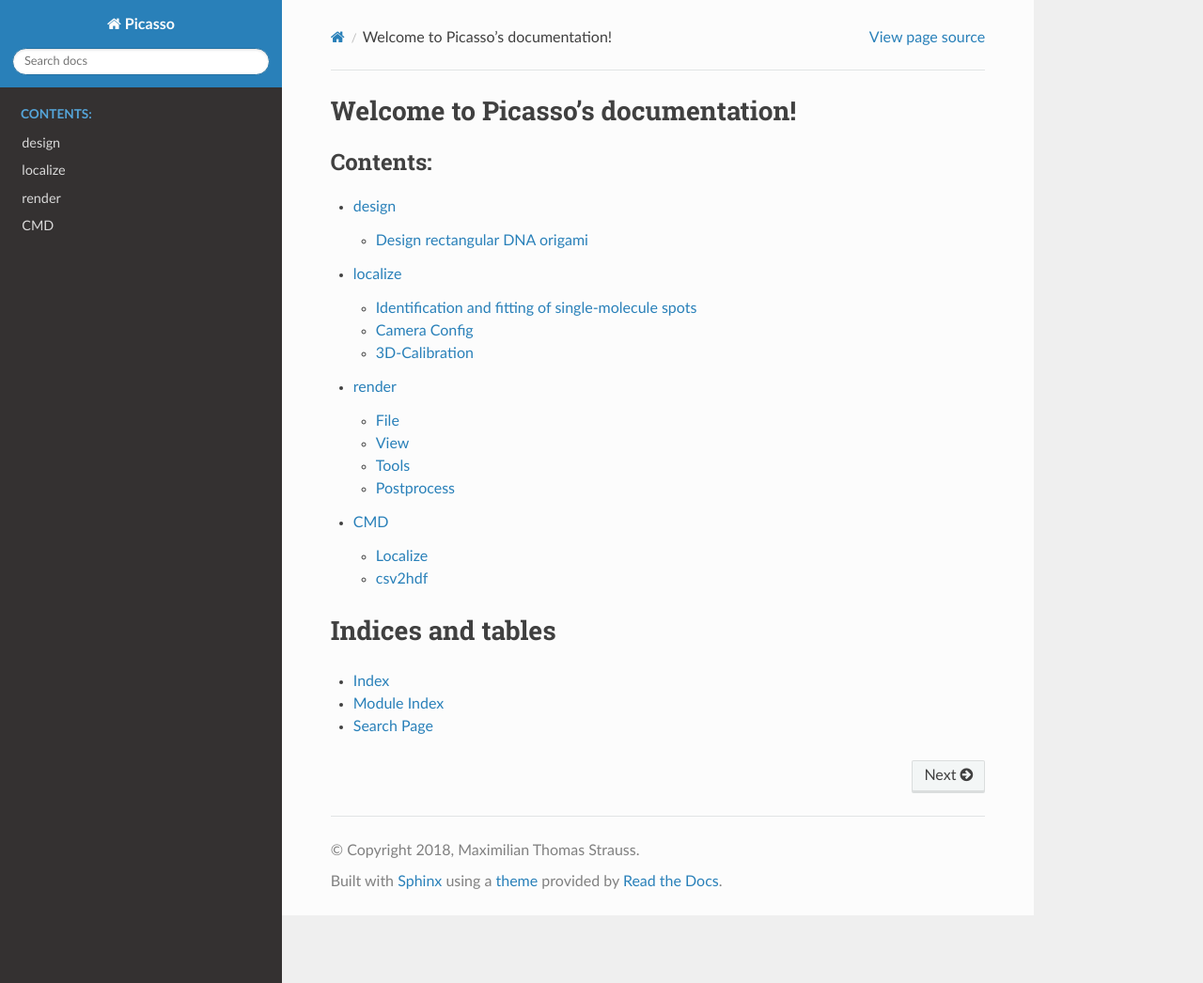
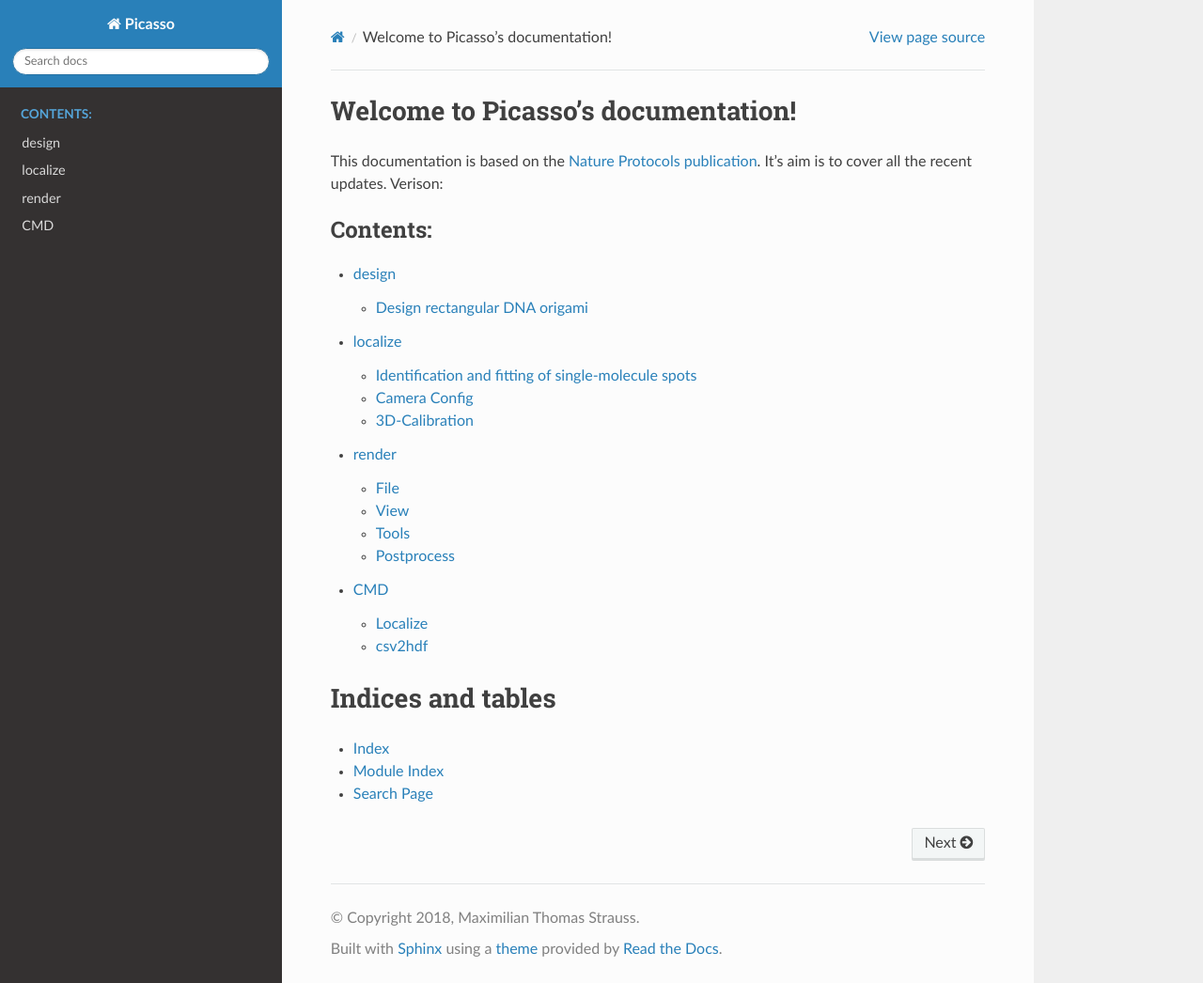
Before and after one commit to jungmannlab/picasso, a Sphinx documentation site: the page built from docs/index.rst, in a window 1280 px wide and 1046 px high. Shown: the whole window at 94% size. Built offline with Sphinx 7.4.7 and the Read the Docs theme 2.0.0, drawn with Linux system fonts in a browser that asks for light colours; pages that are not in the unit, such as notebooks, are missing from menus.

```diff
--- a/docs/index.rst
+++ b/docs/index.rst
@@ -5,6 +5,9 @@
 
 Welcome to Picasso's documentation!
 ===================================
+
+This documentation is based on the `Nature Protocols publication <https://www.nature.com/nprot/journal/v12/n6/abs/nprot.2017.024.html>`__. It's aim is to cover all the recent updates.
+Verison:
 
 .. toctree::
    :maxdepth: 2
@@ -19,10 +22,6 @@ Welcome to Picasso's documentation!
    average
    cmd
 
-
-
-
-
 Indices and tables
 ==================
 
--- a/readme.rst
+++ b/readme.rst
@@ -1,5 +1,8 @@
 Picasso
 =======
+.. image:: https://readthedocs.org/projects/picassosr/badge/?version=latest
+   :target: https://picassosr.readthedocs.io/en/latest/?badge=latest
+   :alt: Documentation Status
 
 .. image:: ../main_render.png
    :scale: 100 %
```
